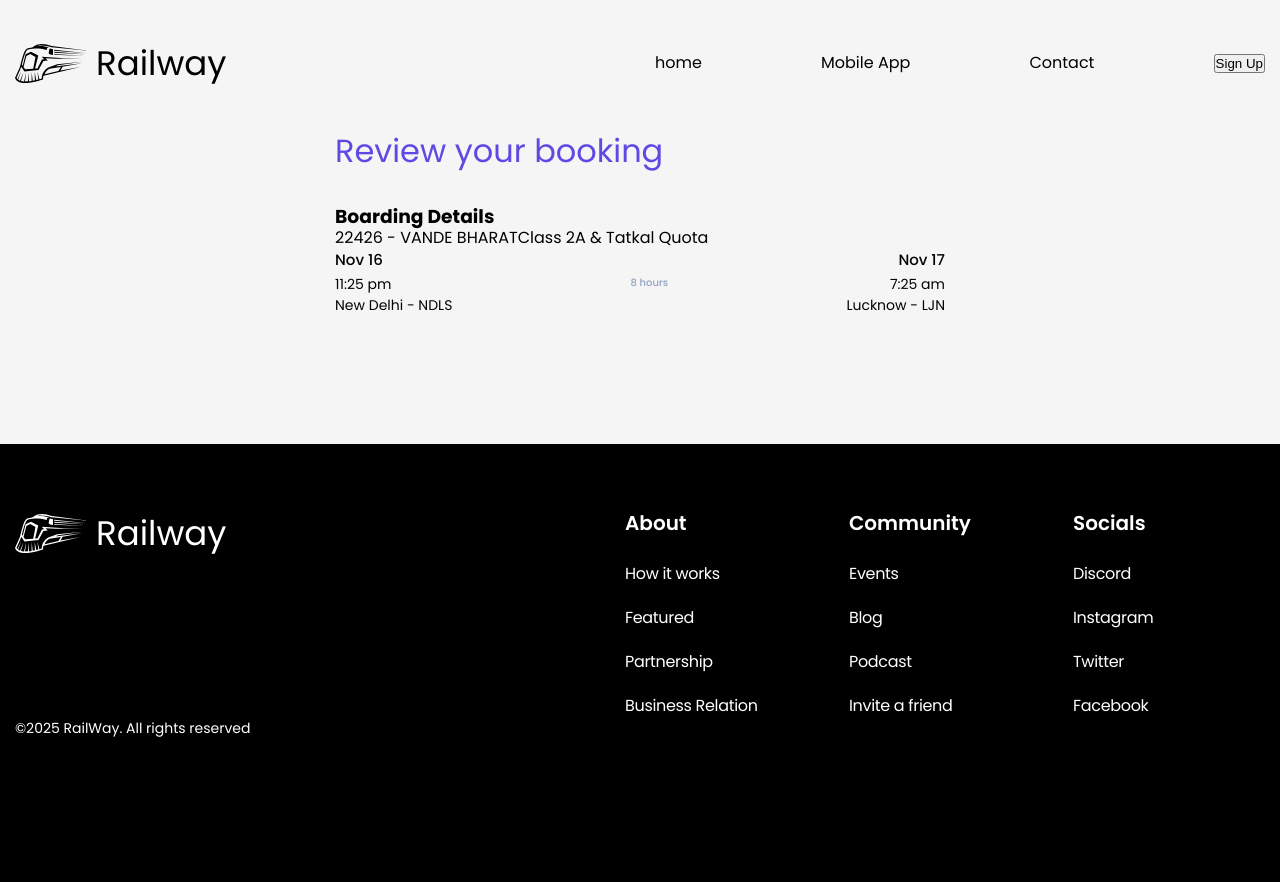
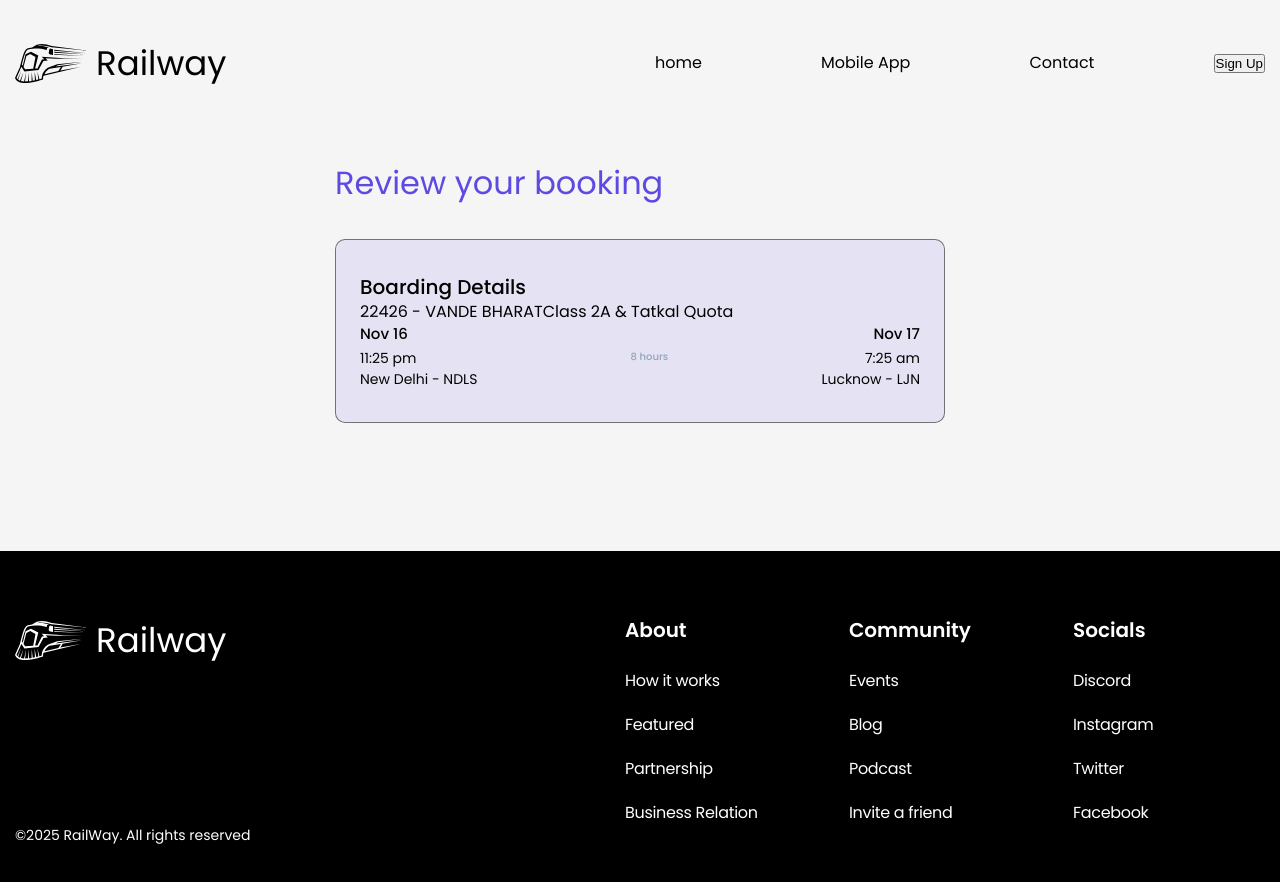
Before and after one commit to AndreyMalyar/railway-tickets, a React (Vite) app: page /review-booking in a window 1280 px wide. Shown: the top 882 px of the page. Before the commit the page ends 802 px from the top, so only its background shows below. Built offline with nearby package versions, Linux system fonts and the light colour scheme.

Commit message:
feat: Стилизация компонента BoardingDetails

```diff
--- a/src/pages/reviewBooking/BoardingDetails.tsx
+++ b/src/pages/reviewBooking/BoardingDetails.tsx
@@ -16,11 +16,11 @@ const arrival = {
 
 function BoardingDetails (){
     return (
-        <section className="section">
-            <h3>Boarding Details</h3>
+        <div className="review">
+            <h3 className="review__title">Boarding Details</h3>
             <p className="">22426 - VANDE BHARAT<span>Class 2A & Tatkal Quota</span></p>
-            {<RouteInfo departure={departure} arrival={arrival} duration={"8 hours"} />}
-        </section>
+            {<RouteInfo departure={departure} arrival={arrival} duration={"8 hours"}/>}
+        </div>
     )
 }
 
--- a/src/pages/reviewBooking/ReviewBookingPage.tsx
+++ b/src/pages/reviewBooking/ReviewBookingPage.tsx
@@ -1,14 +1,16 @@
 import BoardingDetails from "./BoardingDetails.tsx";
+import "./styleReview.scss";
 
 
 function ReviewBookingPage(){
     return (
         <main>
-            <div className="container container__content">
-                <h2 className="section__title ">Review your booking</h2>
-                <BoardingDetails/>
-            </div>
-
+            <section className="section">
+                <div className="container container__content">
+                    <h2 className="section__title ">Review your booking</h2>
+                    <BoardingDetails/>
+                </div>
+            </section>
         </main>
     )
 }
--- /dev/null
+++ b/src/pages/reviewBooking/styleReview.scss
@@ -0,0 +1,17 @@
+
+
+
+.review{
+  background: rgba(94, 74, 227, 0.1);
+  border: 1px solid rgba(1, 4, 0, 0.5);
+  border-radius: 10px;
+  padding: 32px 24px;
+  margin-top: 32px;
+
+  &__title{
+    font-weight: 500;
+    font-size: 20px;
+    line-height: 30px;
+    color: #010400;
+  }
+}
```
